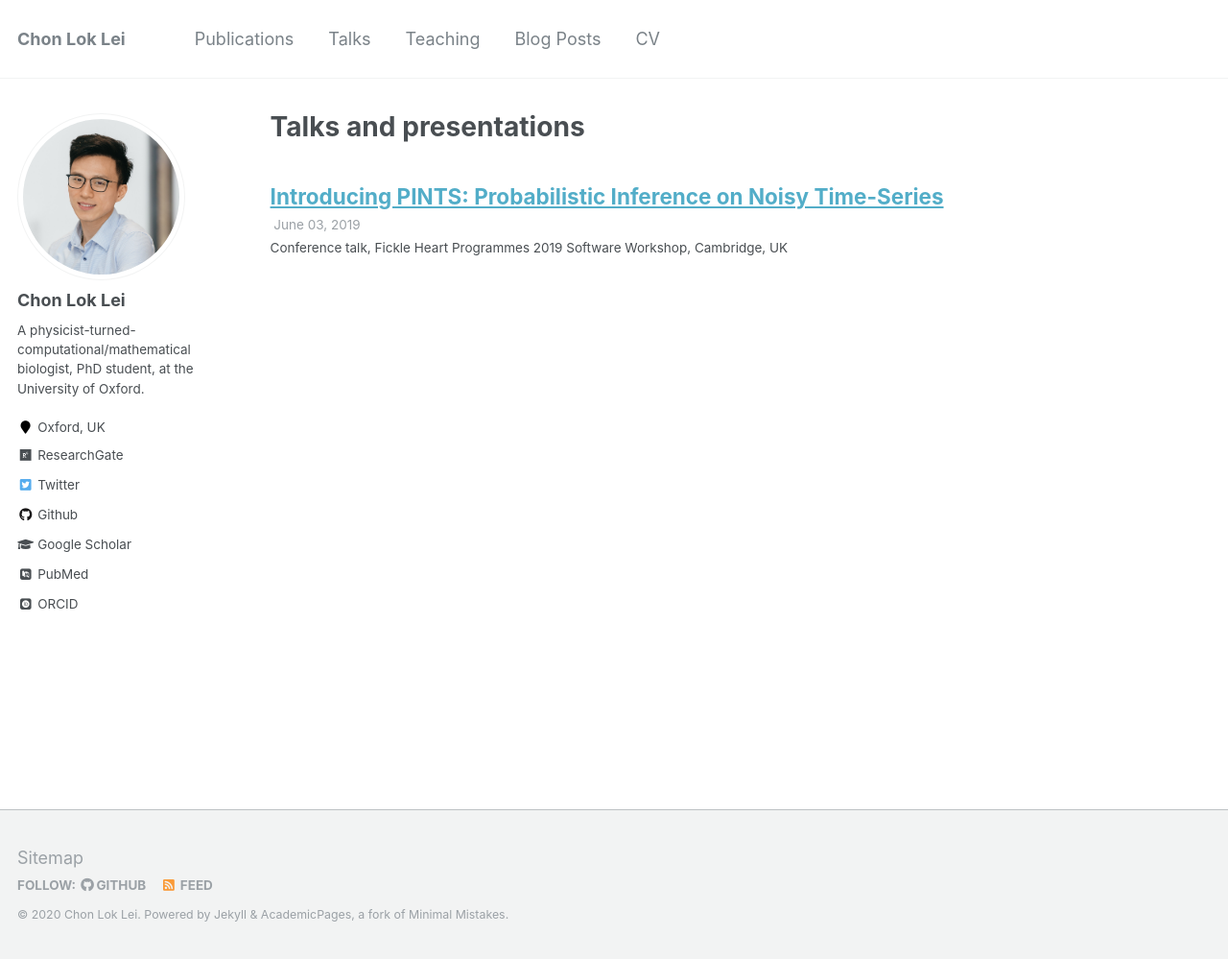
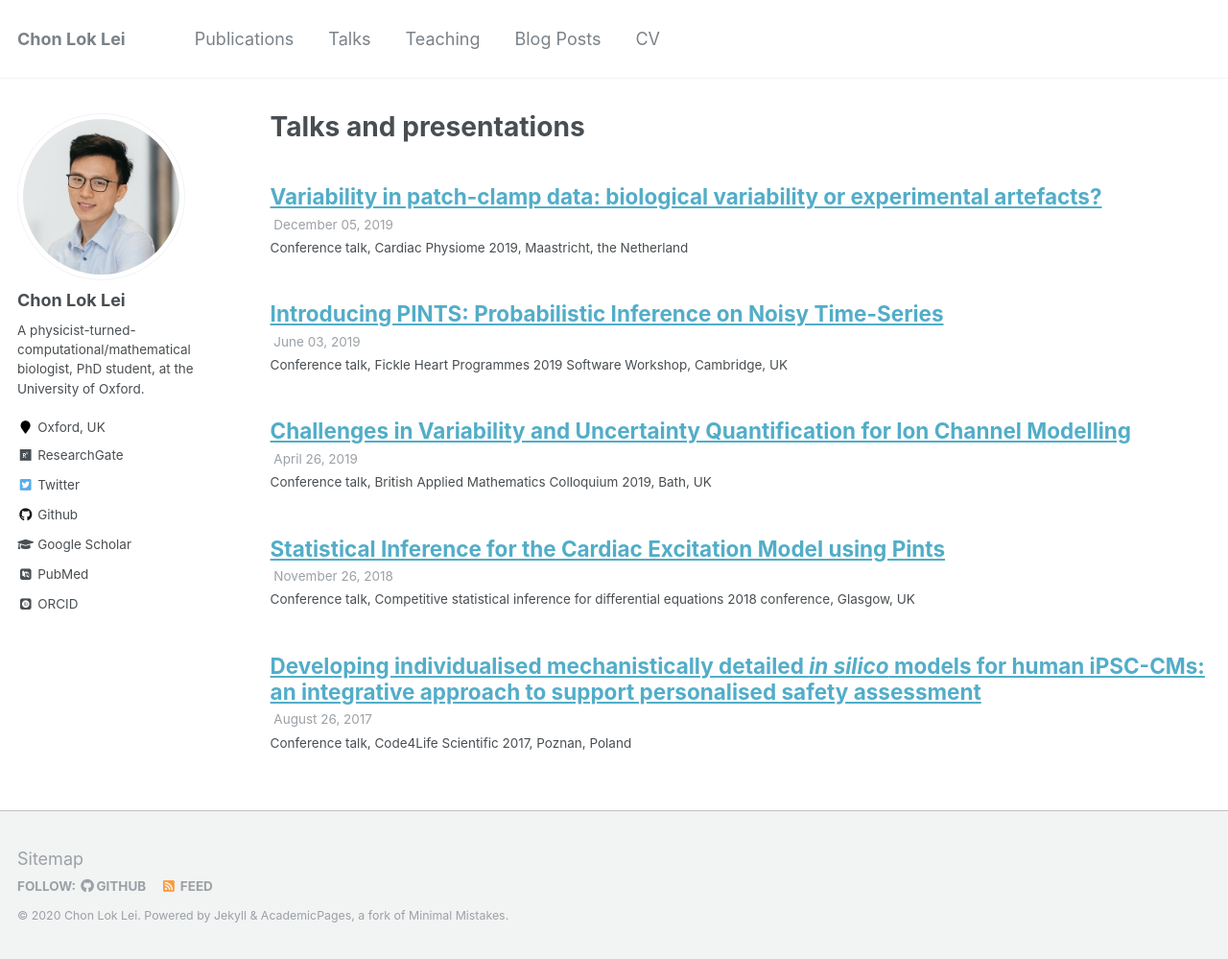
Before and after one commit to chonlei/chonlei.github.io, a Jekyll site: the page built from _pages/talks.html, in a window 1280 px wide and 999 px high. Shown: the whole window at 96% size. Built offline with Jekyll 4.4.1, drawn with Linux system fonts in a browser that asks for light colours; some web fonts are replaced.

Commit message:
Add talks

```diff
--- /dev/null
+++ b/_talks/2017-08-26-talk-code4life.md
@@ -0,0 +1,9 @@
+---
+title: "Developing individualised mechanistically detailed _in silico_ models for human iPSC-CMs: an integrative approach to support personalised safety assessment"
+collection: talks
+type: "Conference talk"
+permalink: /talks/2017-code4life-talk
+venue: "Code4Life Scientific 2017"
+date: 2017-08-26
+location: "Poznan, Poland"
+---
--- /dev/null
+++ b/_talks/2018-11-26-talk-cside.md
@@ -0,0 +1,9 @@
+---
+title: "Statistical Inference for the Cardiac Excitation Model using Pints"
+collection: talks
+type: "Conference talk"
+permalink: /talks/2018-cside-talk
+venue: "Competitive statistical inference for differential equations 2018 conference"
+date: 2018-11-26
+location: "Glasgow, UK"
+---
--- /dev/null
+++ b/_talks/2019-04-26-talk-bamc.md
@@ -0,0 +1,9 @@
+---
+title: "Challenges in Variability and Uncertainty Quantification for Ion Channel Modelling"
+collection: talks
+type: "Conference talk"
+permalink: /talks/2019-bamc-talk
+venue: "British Applied Mathematics Colloquium 2019"
+date: 2019-04-26
+location: "Bath, UK"
+---
--- /dev/null
+++ b/_talks/2019-12-05-talk-cp.md
@@ -0,0 +1,9 @@
+---
+title: "Variability in patch-clamp data: biological variability or experimental artefacts?"
+collection: talks
+type: "Conference talk"
+permalink: /talks/2019-cp-talk
+venue: "Cardiac Physiome 2019"
+date: 2019-12-05
+location: "Maastricht, the Netherland"
+---
```
Also changed, not shown: _talks/2019-06-03-talk-fht.md (renamed from _talks/2019-06-03-talk.md, +1 -1 lines).
